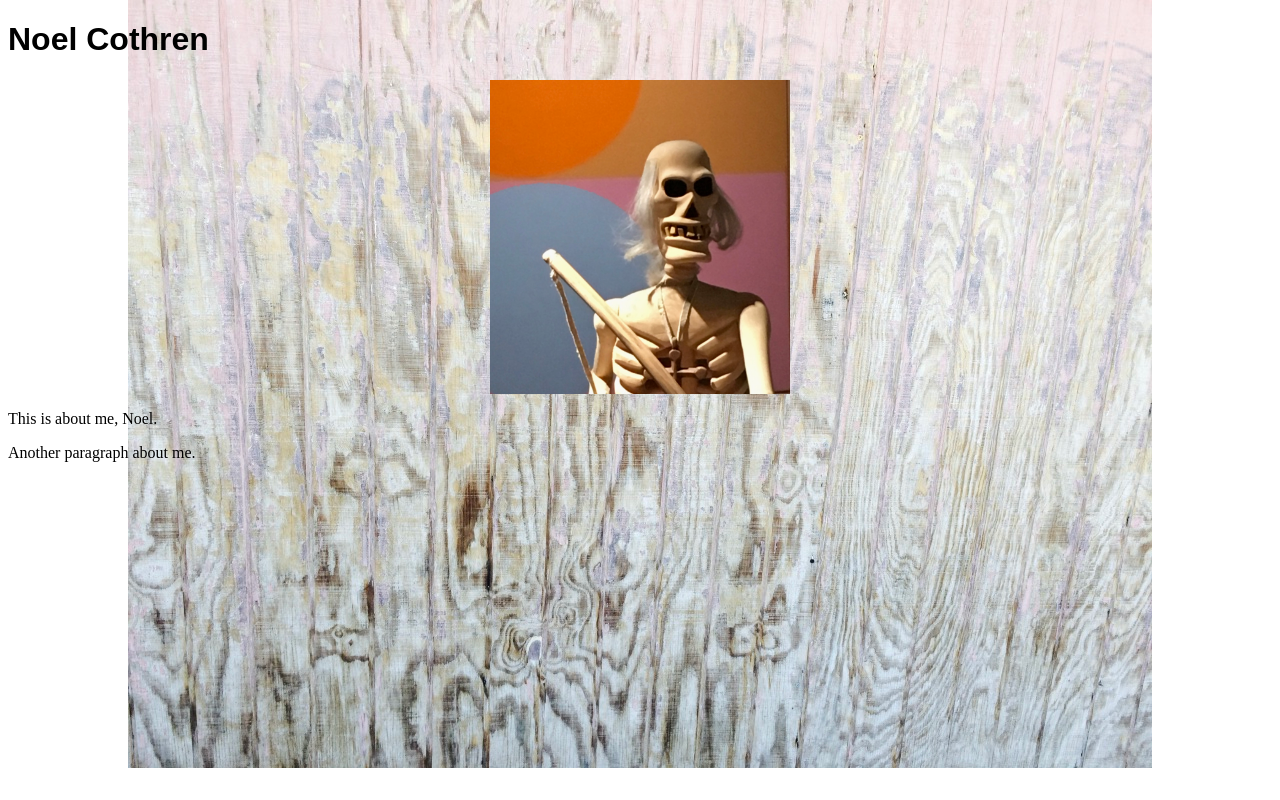
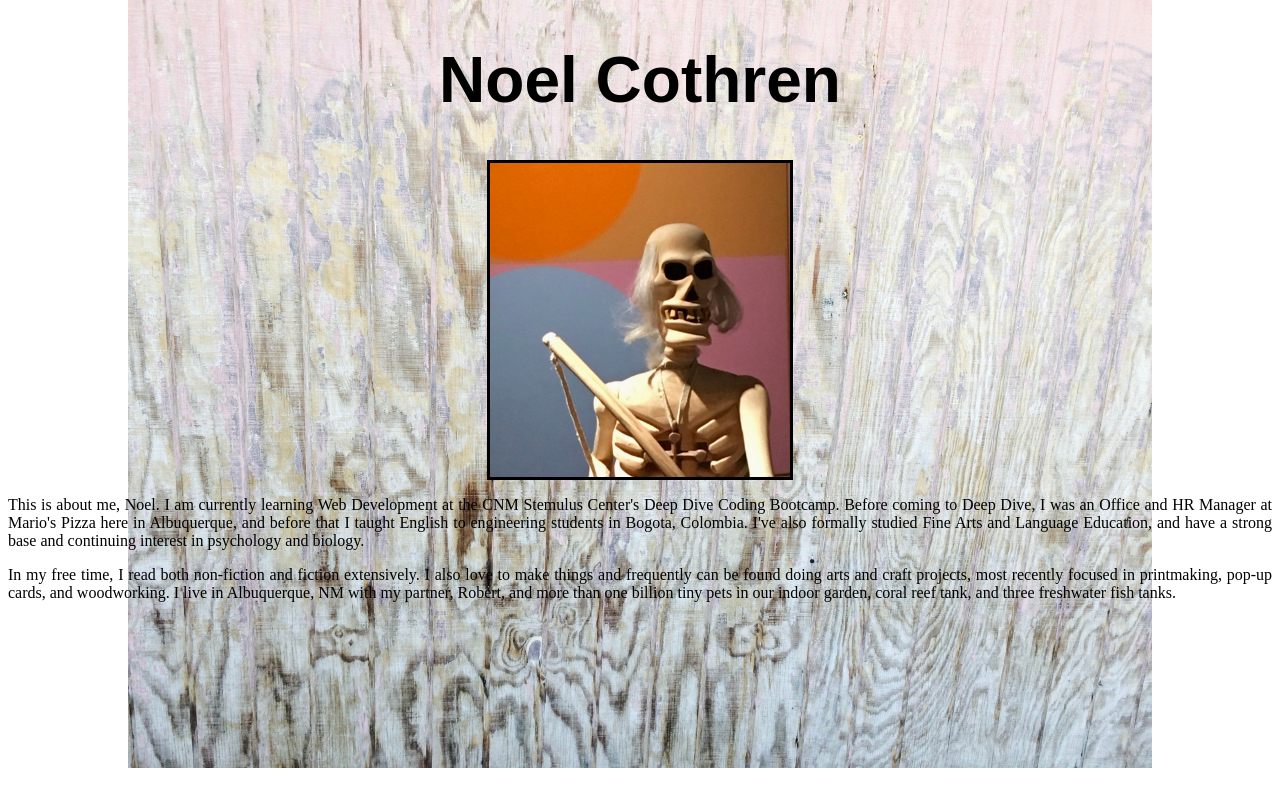
Before and after one commit to anc02d/about-noel, a PHP site: page / in a window 1280 px wide. Run offline with PHP 8.4, Linux system fonts and the light colour scheme.

Commit message:
added more text and a text-justify property

```diff
--- a/index.php
+++ b/index.php
@@ -5,10 +5,14 @@
 		<link rel="stylesheet" href="style.css">
 	</head>
 	<body>
-		<h1>Noel Cothren</h1>
+		<h1 align="center">Noel Cothren</h1>
 		<img src="images/artSkeleton.jpg" alt="A Picture of Noel."
 			  style="width: 300px;height:auto" align="center">
-		<p>This is about me, Noel.</p>
-		<p>Another paragraph about me.</p>
+		<p>This is about me, Noel. I am currently learning Web Development at the CNM Stemulus Center's Deep Dive Coding Bootcamp.
+		Before coming to Deep Dive, I was an Office and HR Manager at Mario's Pizza here in Albuquerque, and before that I taught English to engineering students
+		in Bogota, Colombia. I've also formally studied Fine Arts and Language Education, and have a strong base and continuing interest in psychology and biology.</p>
+		<p>In my free time, I read both non-fiction and fiction extensively. I also love to make things and frequently can be found doing arts and craft projects,
+			most recently focused in printmaking, pop-up cards, and woodworking. I live in Albuquerque, NM with my partner, Robert, and more than one billion tiny pets
+			in our indoor garden, coral reef tank, and three freshwater fish tanks.</p>
 	</body>
 </html>
--- a/style.css
+++ b/style.css
@@ -1,4 +1,5 @@
 h1 {font-family:"Century Gothic", sans-serif;
+	font-size: 400%;
 }
 body {
 	background-image: url("images/woodBkgd.jpg");
@@ -10,4 +11,8 @@ img {
 	display: block;
 	margin: auto;
 	width: 40%;
+	border: 3px solid
 }
+p {font-family: "Times New Roman", Serif;
+	text-align: justify;
+}
```
